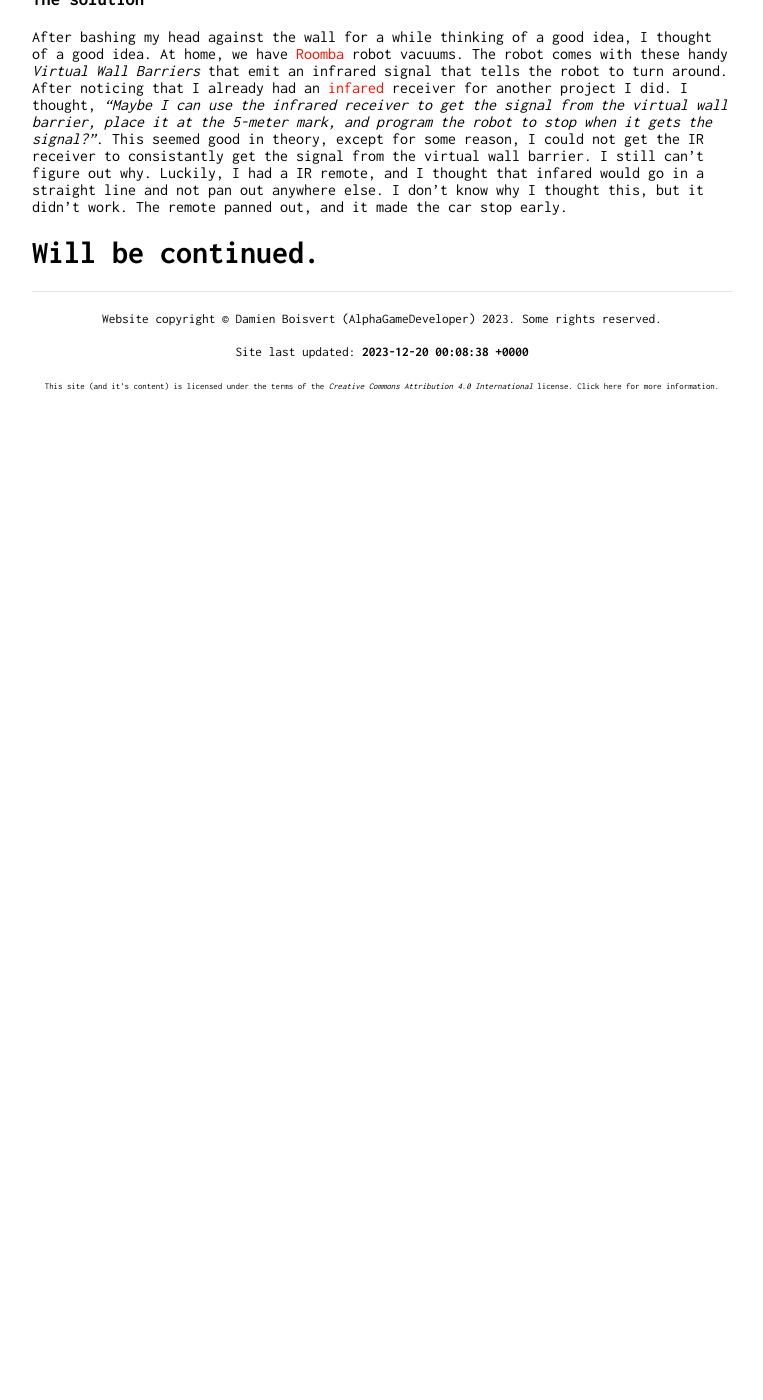
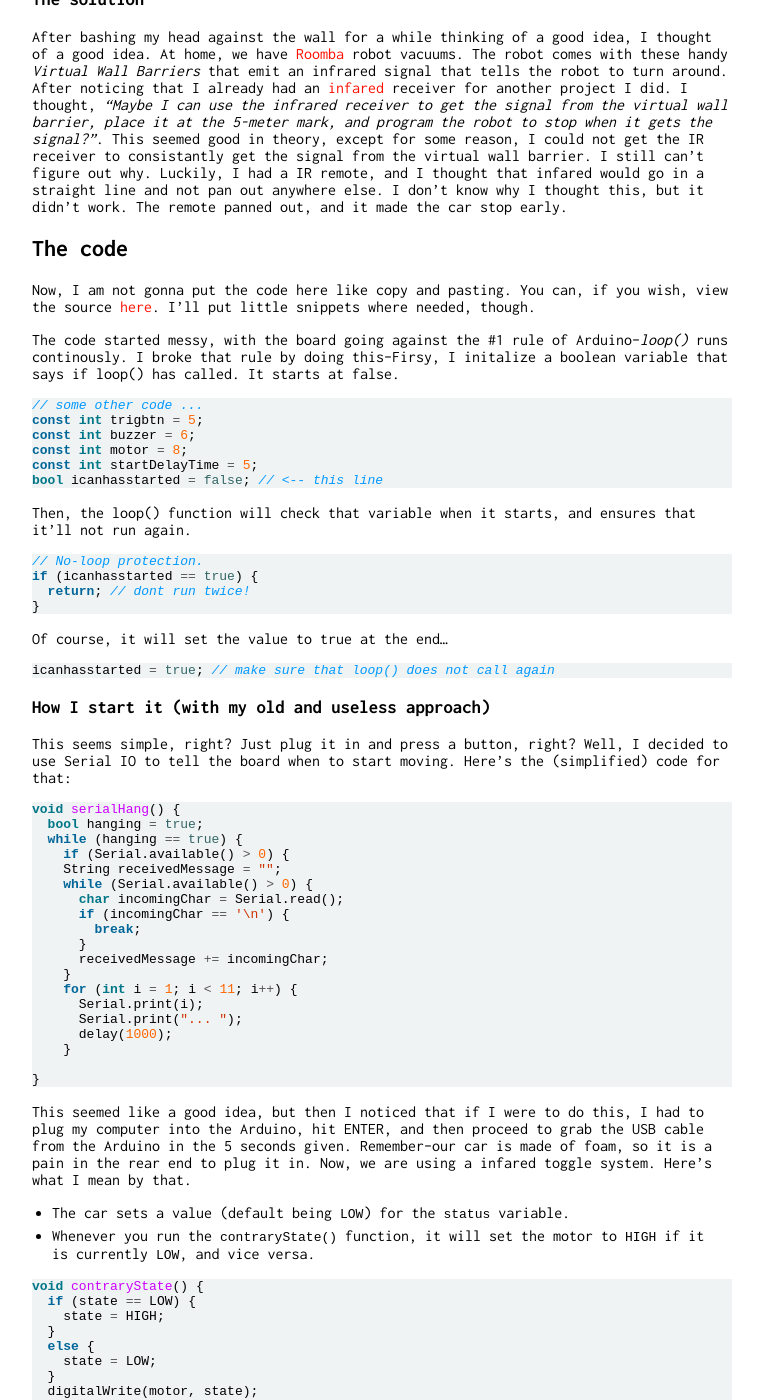
Before and after one commit to AlphaGameDeveloper/AlphaGame.dev, a Jekyll site: the page built from school/9_AlternateEnergyCar.md, in a window 1280 px wide and 1400 px high, scrolled down 616 px. Shown: the whole window, without its empty margins (258-1021 px from the left). Built offline with Jekyll 4.4.1, drawn with Linux system fonts in a browser that asks for light colours; before the commit the page ends 1008 px from its top, so only the background shows below that; some of the changed text lies outside the part shown.

Commit message:
[SCHOOL] Add the rest of the Alternate Energy Car

````diff
--- a/school/9_AlternateEnergyCar.md
+++ b/school/9_AlternateEnergyCar.md
@@ -30,4 +30,81 @@ IR receiver to consistantly get the signal from the virtual wall barrier.  I sti
 and I thought that infared would go in a straight line and not pan out anywhere else.  I don't know why I thought this, but it didn't work.
 The remote panned out, and it made the car stop early.
 
-# Will be continued.
+## The code
+Now, I am not gonna put the code here like copy and pasting.  You can, if you wish, view the source [here](#oops).  I'll put little snippets where needed, though.
+<!-- note: for arduino code, use c++ syntax highlighting. -->
+
+The code started messy, with the board going against the #1 rule of Arduino--*loop()* runs continously.  I broke that rule by doing this--Firsy, I initalize a boolean variable that says if loop() has called.  It starts at false.
+```c++
+// some other code ...
+const int trigbtn = 5;
+const int buzzer = 6;
+const int motor = 8;
+const int startDelayTime = 5;
+bool icanhasstarted = false; // <-- this line
+```
+Then, the loop() function will check that variable when it starts, and ensures that it'll not run again.
+```c++
+// No-loop protection.
+if (icanhasstarted == true) {
+  return; // dont run twice!
+}
+```
+Of course, it will set the value to true at the end...
+```c++
+icanhasstarted = true; // make sure that loop() does not call again
+```
+### How I start it (with my old and useless approach)
+This seems simple, right?  Just plug it in and press a button, right?  Well, I decided to use Serial IO to tell the board when to start moving.  Here's the (simplified) code for that:
+```c++
+void serialHang() {
+  bool hanging = true;
+  while (hanging == true) {
+    if (Serial.available() > 0) {
+    String receivedMessage = "";
+    while (Serial.available() > 0) {
+      char incomingChar = Serial.read();
+      if (incomingChar == '\n') {
+        break;
+      }
+      receivedMessage += incomingChar;
+    }
+    for (int i = 1; i < 11; i++) {
+      Serial.print(i);
+      Serial.print("... ");
+      delay(1000);
+    }
+
+}
+```
+This seemed like a good idea, but then I noticed that if I were to do this, I had to plug my computer into the Arduino, hit ENTER, and then proceed to grab the USB cable from the Arduino in the 5 seconds given.  Remember--our car is made of foam, so it is a pain in the rear end to plug it in.  Now, we are using a infared toggle system.  Here's what I mean by that.
+
+* The car sets a value (default being `LOW`) for the `status` variable.
+* Whenever you run the `contraryState()` function, it will set the motor to `HIGH` if it is currently `LOW`, and vice versa.
+
+```c++
+void contraryState() {
+  if (state == LOW) {
+    state = HIGH;
+  }
+  else {
+    state = LOW;
+  }
+  digitalWrite(motor, state);
+  digitalWrite(LED_BUILTIN, state); // <-- set the builtin LED to be the same value as the motor.  Very useful for debugging.
+}
+```
+
+Now, the car will run `contraryState()` whenever it recieves an infared signal:
+
+```c++
+void loop() {
+  if(receiver.decode(&results)) {        //  Decode the button code and put it in "results" variable
+    Serial.println(results.value, HEX);  //  Print the code as a hexadecimal value
+    contraryState();
+    delay(250);
+    receiver.resume();                   //  Continue listening for new signals
+  }
+}
+```
+You may notice how I have a `delay(250)` there.  This is to prevent the "dancing", when it turns on and off the motor VERY fast, whenever you either press a button on the remote, or even at random.  I believe the 'randomness' is because of other teachers using a TV remote, as you may notice that the code doesn't even check the infared value.  It accepts anything, as my remote sucks and every button seems to return hexadecimal `FFFFFF`, so it doesn't work well.  Also, it allows the person to hold the remote button to make it turn on and off fast, but not when you press the button once, as that was an issue.
````
